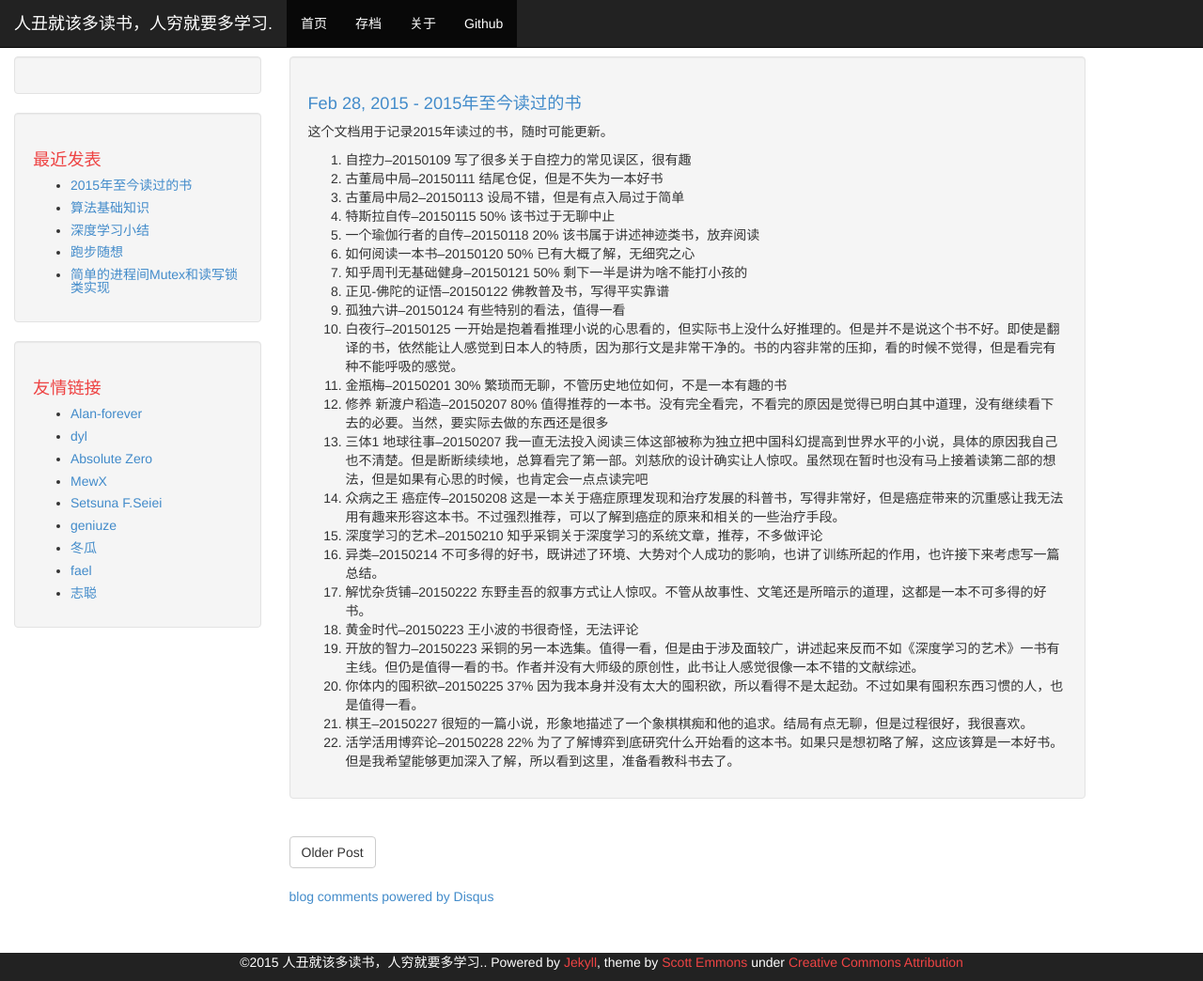
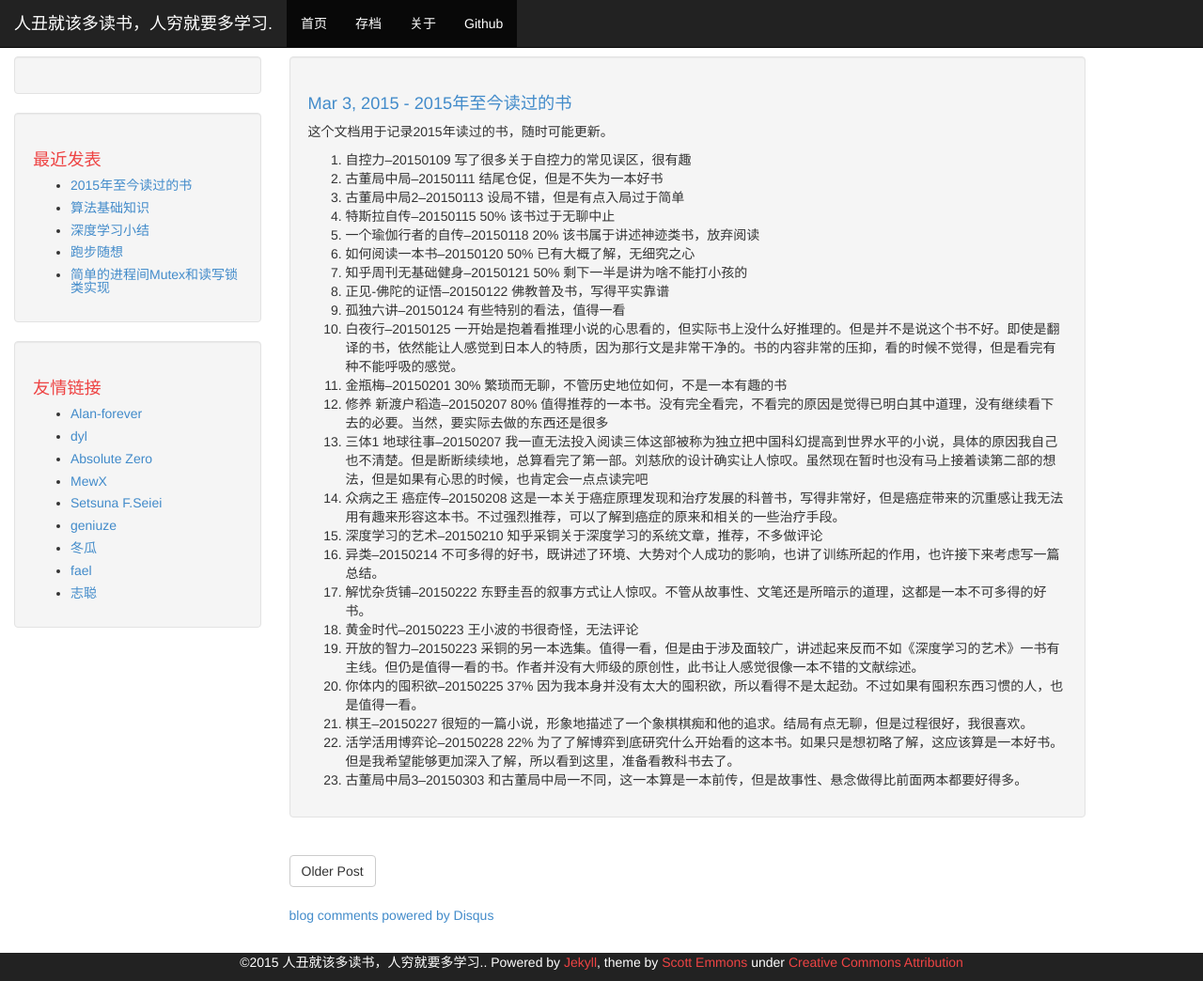
Before and after one commit to phonzia/old_blog, a Jekyll site: the page built from _posts/2015-03-03-BooksRead.md, in a window 1280 px wide and 1044 px high. Shown: the whole window at 94% size. Built offline with Jekyll 4.4.1, drawn with Linux system fonts in a browser that asks for light colours; Markdown is read by kramdown in place of the engine named in the settings; comment, search, counter and statistics services are not loaded.

Commit message:
add book read

```diff
--- a/_posts/2015-02-28-BooksRead.md
+++ b/_posts/2015-03-03-BooksRead.md
@@ -27,3 +27,4 @@ title: "2015年至今读过的书"
 20. 你体内的囤积欲--20150225 37% 因为我本身并没有太大的囤积欲，所以看得不是太起劲。不过如果有囤积东西习惯的人，也是值得一看。
 21. 棋王--20150227 很短的一篇小说，形象地描述了一个象棋棋痴和他的追求。结局有点无聊，但是过程很好，我很喜欢。
 22. 活学活用博弈论--20150228 22% 为了了解博弈到底研究什么开始看的这本书。如果只是想初略了解，这应该算是一本好书。但是我希望能够更加深入了解，所以看到这里，准备看教科书去了。
+23. 古董局中局3--20150303 和古董局中局一不同，这一本算是一本前传，但是故事性、悬念做得比前面两本都要好得多。
```
